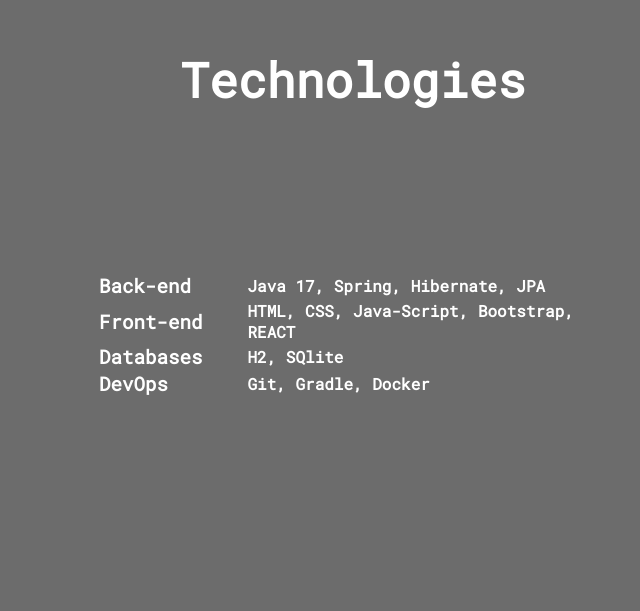
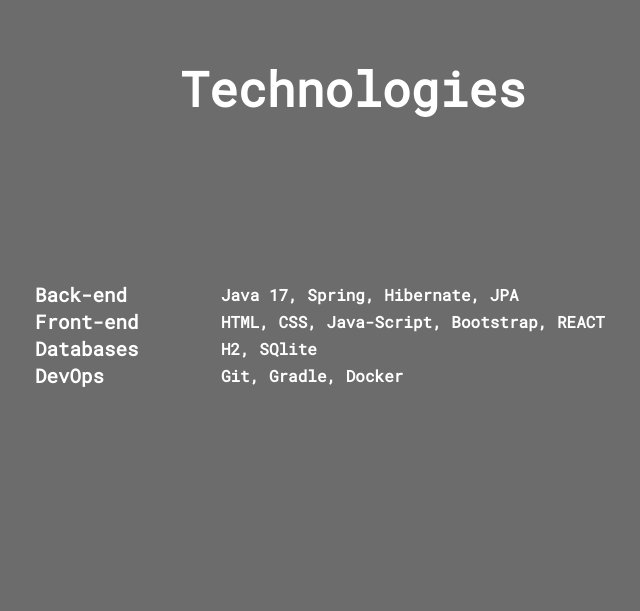
Before and after one commit to PatrykCzapiga/AboutMe, a plain HTML site: page index.html in a window 1280 px wide. Shown: the part 977-1588 px from the top of the page, without its empty margins (287-927 px from the left). Drawn offline with Linux system fonts and the light colour scheme.

```diff
--- a/styles/style.css
+++ b/styles/style.css
@@ -68,17 +68,17 @@ nav {
 
 #technologies table {
     padding-top: 20vh;
-    width: 40vw;
+    width: 50vw;
 }
 
 .rowTitle {
-    width: 15vw;
+    width: 20vw;
     font-size: 1.2rem;
     text-align: left;
 }
 
 .rowContent {
-    width: 50vw;
+    width: 60vw;
     font-size: 1rem;
     text-align: left;
 }
```
